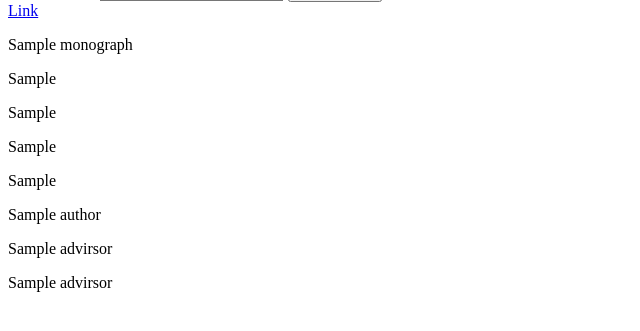
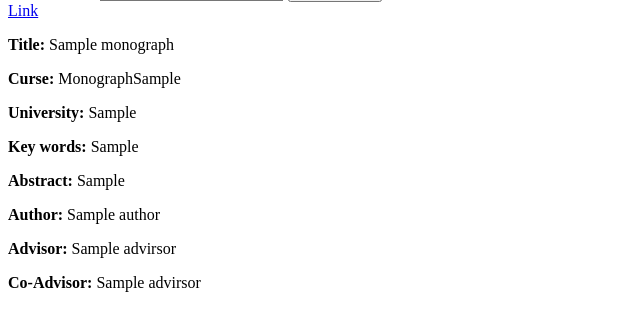
Before and after one commit to KarolAz22/API-Trabalho-de-Sistemas-Distribuidos, a Django app: template pages/templates/home.html in a window 1280 px wide. Shown: the part 28-359 px from the top of the page, without its empty margins (0-640 px from the left). Run offline with Django 4.2, Linux system fonts and the light colour scheme; the template is opened without the code that fills it: values that come from a table or form of the project are taken from there, others are empty; tables that the repository leaves empty hold one stand-in row (values such as "Sample post").

Commit message:
Adicionando titulos em home

```diff
--- a/pages/templates/home.html
+++ b/pages/templates/home.html
@@ -28,14 +28,14 @@
 
     {% for monograph in monographs %}
         <a href="{% url 'details' pk=monograph.pk %}">Link </a>
-        <p>{{monograph.title}}</p>
-        <p>{{monograph.course}}</p>
-        <p>{{monograph.university}}</p>
-        <p>{{monograph.key_words}}</p>
-        <p>{{monograph.abstract}}</p>
-        <p>{{monograph.fk_id_author}}</p>
-        <p>{{monograph.fk_advisor}}</p>
-        <p>{{monograph.fk_co_advisor}}</p>
+        <p> <strong> Title: </strong>{{monograph.title}}</p>
+        <p> <strong>Curse: </strong>Monograph{{monograph.course}}</p>
+        <p><strong>University: </strong>{{monograph.university}}</p>
+        <p><strong>Key words: </strong>{{monograph.key_words}}</p>
+        <p> <strong>Abstract: </strong>{{monograph.abstract}}</p>
+        <p> <strong>Author: </strong>{{monograph.fk_id_author}}</p>
+        <p> <strong>Advisor: </strong>{{monograph.fk_advisor}}</p>
+        <p><strong>Co-Advisor: </strong>{{monograph.fk_co_advisor}}</p>
     {% endfor %}
 
     <p>{{message}}</p>
```
